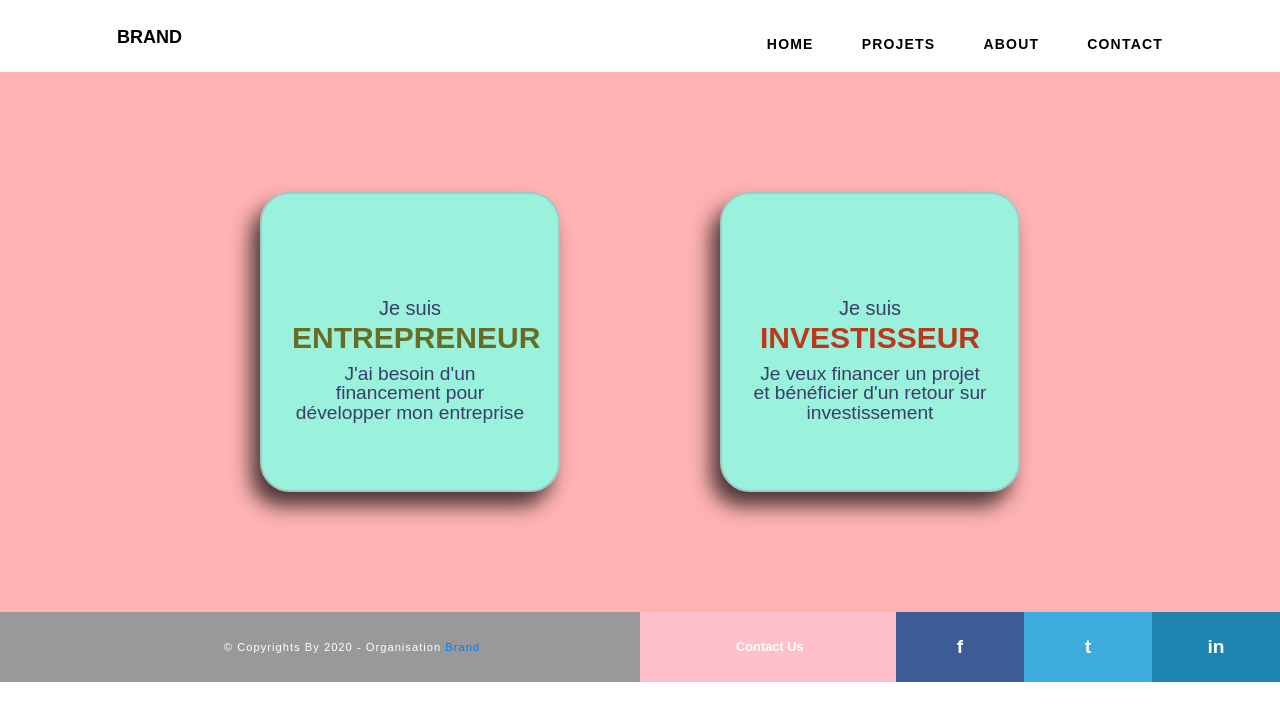
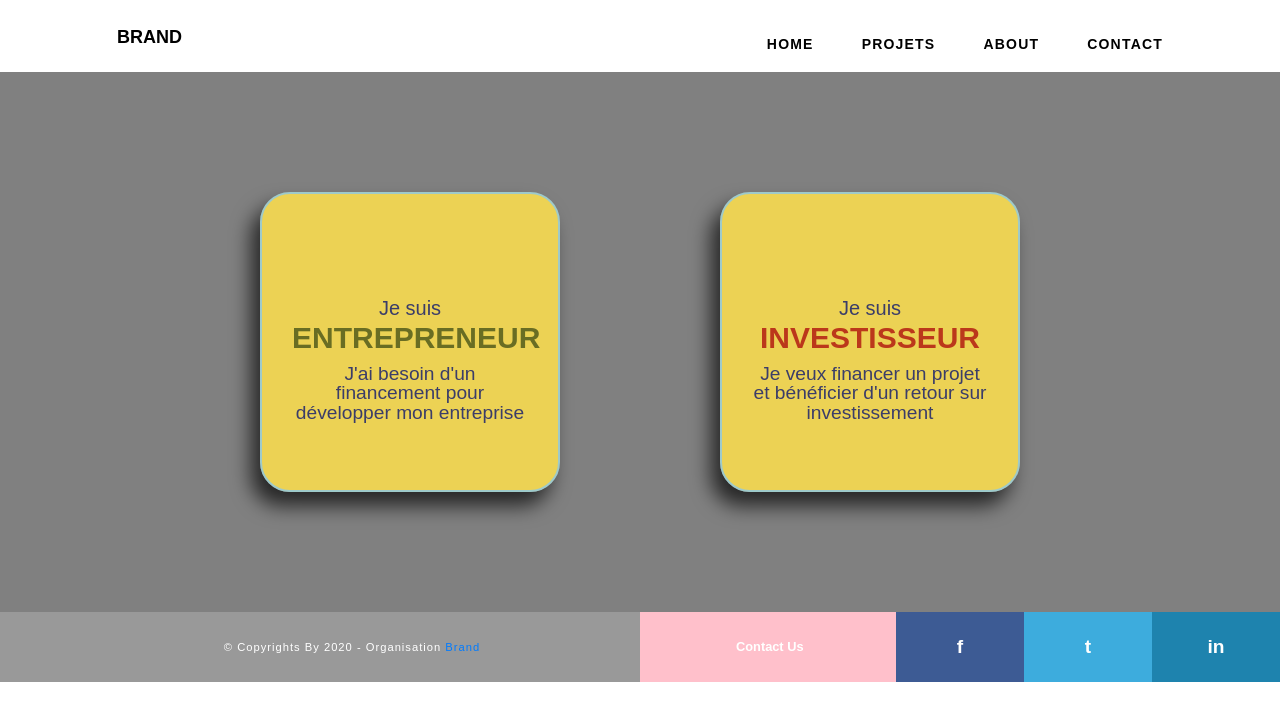
Before and after one commit to silviacec/s2l, a Vue app: page /ContactAccueil in a window 1280 px wide. Shown: the top 720 px of the page. Built offline with nearby package versions, Linux system fonts and the light colour scheme.

Commit message:
fix home height

```diff
--- a/src/components/Buttons.vue
+++ b/src/components/Buttons.vue
@@ -37,7 +37,7 @@ export default {
 .crcl_bleu_1, .crcl_bleu_2{
   /* display:table-cell; */
   vertical-align: middle;
-  background: #9af1dc;
+  background: #f5d951ed;
   border-radius: 10%;
   width: 300px;
   height: 300px;
--- a/src/components/Title.vue
+++ b/src/components/Title.vue
@@ -15,7 +15,6 @@ export default {
 <style lang="css" >
 
 header{
-  background-image: url("../assets/bg3.jpg");
   box-sizing: border-box;
   min-height: 100vh;
   padding: 30vw 0 5vw;
--- a/src/views/contactAccueil.vue
+++ b/src/views/contactAccueil.vue
@@ -19,7 +19,7 @@ export default {
 
 <style media="screen">
   .contact {
-    /* background-color: #f1f2f2; */
+    background-color: grey !important;
     padding: 100px;
   }
 </style>
```
